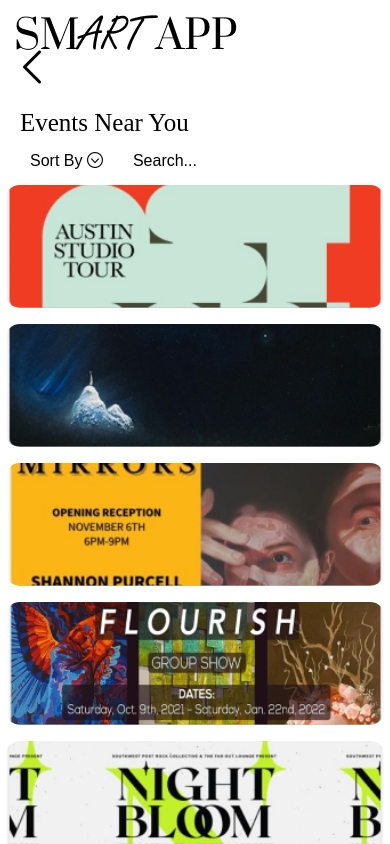
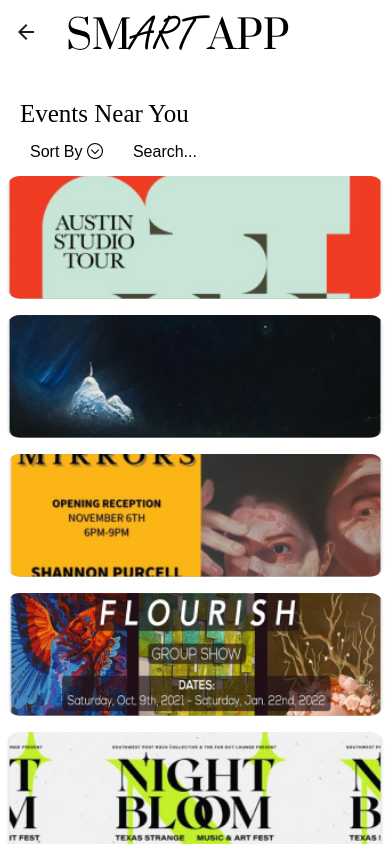
Before and after one commit to nickscip/Greens, a React Native app: screen /Events in a window 390 px wide. Built offline with nearby package versions, Linux system fonts and the light colour scheme.

Commit message:
added ability to navigate to events page

```diff
--- a/App.js
+++ b/App.js
@@ -1,6 +1,6 @@
 import * as React from 'react';
 import { View, StyleSheet } from 'react-native';
-import { NavigationContainer } from '@react-navigation/native';
+import { NavigationContainer} from '@react-navigation/native';
 import { createNativeStackNavigator } from '@react-navigation/native-stack';
 import HomeScreen from './src/screens/HomeScreen';
 import EventsScreen from './src/screens/Events';
@@ -11,7 +11,7 @@
 function App() {
   return (
     <NavigationContainer>
-      <Stack.Navigator initialRouteName="Events" screenOptions={{contentStyle: {backgroundColor: 'white'}}}>
+      <Stack.Navigator initialRouteName="Home" screenOptions={{contentStyle: {backgroundColor: 'white'}}}>
         <Stack.Screen
           name="Home"
           component={HomeScreen}
@@ -20,7 +20,7 @@
         <Stack.Screen
           name="Events"
           component={EventsScreen}
-          options={{ headerTitle: (props) => <Logo/>, headerTransparent: true}}
+          options={{ headerTitle: (props) => <Logo/>, headerTransparent: true, headerBackVisible: true, headerBackTitleVisible: false}}
         />
       </Stack.Navigator>
     </NavigationContainer>
--- a/src/screens/Events.js
+++ b/src/screens/Events.js
@@ -2,15 +2,9 @@
 import { Text, StyleSheet, Pressable, View, Image, ScrollView } from 'react-native';
 import Icon from 'react-native-vector-icons/AntDesign'
 
-const EventsScreen = () => {
+function EventsScreen({navigation}) {
     return(
     <React.Fragment>
-      <View>
-          <Image
-            source={require("../../assets/Back.png")}
-            style={{marginTop: 35}}
-          />
-      </View>
       <View style={styles.topPageNavigator}>
         <Text style={{fontSize: 25, fontFamily: 'Times New Roman'}}>Events Near You</Text>
       </View>
@@ -46,7 +40,7 @@
         marginHorizontal: 20,
         flexDirection: 'row',
         justifyContent: 'space-between',
-        marginTop: 10,
+        marginTop: 100,
         alignItems: 'flex-end'
     },
     eventSorter: {
--- a/src/screens/HomeScreen.js
+++ b/src/screens/HomeScreen.js
@@ -4,12 +4,12 @@
 import data from '../components/CarouselPics';
 import CustomSlider from '../components/CustomSlider';
 
-function HomeScreen() {
+function HomeScreen({ navigation }) {
   return (
     <React.Fragment>
       <View style={styles.topPageNavigator}>
         <Text style={{fontSize: 25, fontFamily: 'Times New Roman'}}>Events Near You</Text>
-        <Pressable>
+        <Pressable onPress={() => navigation.navigate('Events')}>
           <Text style={{textAlign: 'right', fontSize: 18, fontFamily: 'Arial'}}>More ></Text>
         </Pressable>
       </View>
```
